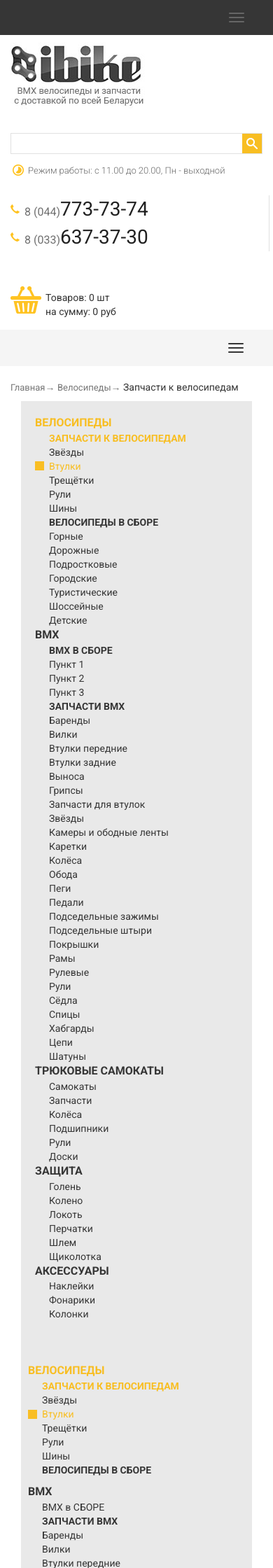
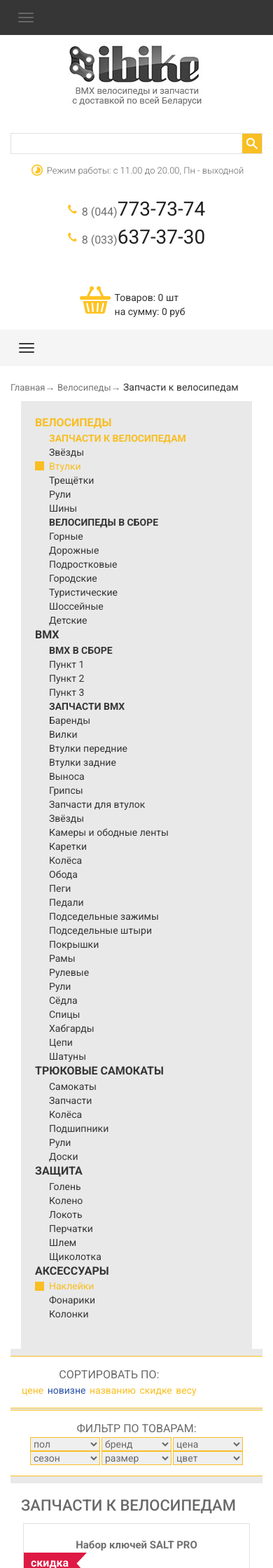
Before and after one commit to magl88/ibike, a PHP site: page /catalog.php in a window 390 px wide. Shown: the top 2240 px of the page at 70% size. Run offline with PHP 8.4, Linux system fonts and the light colour scheme; some libraries are stand-ins or nearby versions.

Commit message:
Update catalog menu Mobile header Top menu

```diff
--- a/catalog.php
+++ b/catalog.php
@@ -89,102 +89,13 @@
 					</div>
 					<a href="#item5" class="list-group-items" data-toggle="collapse" data-parent="#MainMenu" aria-expanded="true">Аксессуары</a>
 					<div class="level-2 collapse in" id="item5" aria-expanded="true">
-						<a href="" class="list-group-item2">Наклейки</a>
+						<a href="" class=" active list-group-item2">Наклейки</a>
 						<a href="" class="list-group-item2">Фонарики</a>
 						<a href="" class="list-group-item2">Колонки</a>
 					</div>
 				</div>
 			</div>
-			<!--			============================================== -->
-			<nav class="block-catalog-nav navmenu navmenu-default" role="navigation">
-				<ul class="level-1">
-					<li class="active"><a href="#">Велосипеды</a>
-						<ul class="level-2">
-							<li class="active sub-level"><a href="#">Запчасти к велосипедам</a>
-								<ul class="level-3">
-									<li><a href="#">Звёзды</a></li>
-									<li class="active"><a href="#">Втулки</a></li>
-									<li><a href="#">Трещётки</a></li>
-									<li><a href="#">Рули</a></li>
-									<li><a href="#">Шины</a></li>
-								</ul>
-							</li>
-							<li class="sub-level"><a href="#">Велосипеды в СБОРЕ</a>
-								<ul class="level-3 collapse navbar-collapse" id="bs-example-navbar-collapse-1">
-									<li><a href="#">Горные</a></li>
-									<li><a href="#">Дорожные</a></li>
-									<li><a href="#">Подростковые</a></li>
-									<li><a href="#">Городские</a></li>
-									<li><a href="#">Туристические</a></li>
-									<li><a href="#">Шоссейные</a></li>
-									<li><a href="#">Детские</a></li>
-								</ul>
-							</li>
-						</ul>
-					</li>
-					<li><a href="#">BMX</a>
-						<ul class="level-2">
-							<li><a href="#">BMX в СБОРЕ</a></li>
-							<li class="sub-level"><a href="#">Запчасти BMX</a>
-								<ul class="level-3">
-									<li><a href="#">Баренды</a></li>
-									<li><a href="#">Вилки</a></li>
-									<li><a href="#">Втулки передние</a></li>
-									<li><a href="#">Втулки задние</a></li>
-									<li><a href="#">Выноса</a></li>
-									<li><a href="#">Грипсы</a></li>
-									<li><a href="#">Запчасти для втулок</a></li>
-									<li><a href="#">Звёзды </a></li>
-									<li><a href="#">Камеры и ободные ленты</a></li>
-									<li><a href="#">Каретки</a></li>
-									<li><a href="#">Колёса</a></li>
-									<li><a href="#">Обода</a></li>
-									<li><a href="#">Пеги</a></li>
-									<li><a href="#">Педали</a></li>
-									<li><a href="#">Подседельные зажимы</a></li>
-									<li><a href="#">Подседельные штыри</a></li>
-									<li><a href="#">Покрышки</a></li>
-									<li><a href="#">Рамы</a></li>
-									<li><a href="#">Рулевые</a></li>
-									<li><a href="#">Рули</a></li>
-									<li><a href="#">Сёдла</a></li>
-									<li><a href="#">Спицы</a></li>
-									<li><a href="#">Хабгарды</a></li>
-									<li><a href="#">Цепи</a></li>
-									<li><a href="#">Шатуны</a></li>
-								</ul>
-							</li>
-						</ul>
-					</li>
-					<li><a href="#">Трюковые самокаты</a>
-						<ul class="level-2">
-							<li><a href="#">Самокаты</a></li>
-							<li><a href="#">Запчасти</a></li>
-							<li><a href="#">Колёса</a></li>
-							<li><a href="#">Подшипники</a></li>
-							<li><a href="#">Рули</a></li>
-							<li><a href="#">Доски</a></li>
-						</ul>
-					</li>
-					<li><a href="#">Защита</a>
-						<ul class="level-2">
-							<li><a href="#">Голень</a></li>
-							<li><a href="#">Колено</a></li>
-							<li><a href="#">Локоть</a></li>
-							<li><a href="#">Перчатки</a></li>
-							<li><a href="#">Шлем</a></li>
-							<li><a href="#">Щиколотка</a></li>
-						</ul>
-					</li>
-					<li><a href="#">Аксессуары</a>
-						<ul class="level-2">
-							<li><a href="#">Наклейки</a></li>
-							<li><a href="#">Фонарики</a></li>
-							<li><a href="#">Колонки</a></li>
-						</ul>
-					</li>
-				</ul>
-			</nav>
+
 		</div>
 		<div class="col-lg-9 col-md-9 main-catalog">
 			<div class="row block-sort">
--- a/css/_block-catalog.scss
+++ b/css/_block-catalog.scss
@@ -192,6 +192,9 @@
 		text-transform: uppercase;
 		background: transparent;
 	}
+	.list-group-item2.active{
+		background: url("../img/icon/icon-9.png") no-repeat 0 center transparent;
+	}
 	.list-group-item2.item-sub{
 		display: block;
 		font-weight: bold;
--- a/css/_block.scss
+++ b/css/_block.scss
@@ -38,6 +38,12 @@ header{
 		background: url("../img/icon/icon-1.png") no-repeat 3px 0 transparent;
 		font-size: 13px;
 		font-weight: 300;
+		@media (max-width:750px) {
+			border: none;
+			display: table;
+			margin-left:auto;
+			margin-right: auto;
+		}
 		span{
 			display: inline-block;
 		}
@@ -46,6 +52,12 @@ header{
 		margin-top: 25px;
 		border-right:1px solid #e1e1e1;
 		margin-right: -10px;
+		@media (max-width:750px) {
+			border: none;
+			display: table;
+			margin-left:auto;
+			margin-right: auto;
+		}
 		a{
 			display: table;
 			padding-left: 20px;
@@ -85,6 +97,12 @@ header{
 	}
 	.block-miniCart{
 		margin-top: 50px;
+		@media (max-width:750px) {
+			border: none;
+			display: table;
+			margin-left:auto;
+			margin-right: auto;
+		}
 		#dropdownCart{
 			background: url("../img/icon/icon-7.png") no-repeat 0 0 transparent;
 			padding-left: 50px;
--- a/css/style.css
+++ b/css/style.css
@@ -31,7 +31,8 @@ img {
 header .head-top-line {
   background: #363636; }
   header .head-top-line .navbar-toggle {
-    color: #fff; }
+    color: #fff;
+    float: left; }
     header .head-top-line .navbar-toggle .icon-bar {
       background: #666; }
 header .line-menu a {
@@ -60,11 +61,21 @@ header .logo {
   display: table;
   text-decoration: none;
   margin: 10px 0; }
+  @media (max-width: 750px) {
+    header .logo {
+      border: none;
+      display: table;
+      margin-left: auto;
+      margin-right: auto; } }
 header .navbar-top {
   margin-top: 10px;
   background: #f5f5f5; }
+  header .navbar-top .navbar-toggle {
+    float: left; }
   header .navbar-top .navbar-header .icon-bar {
     background: #363636; }
+  header .navbar-top .navbar-nav {
+    margin: 0; }
 header #menu-top {
   position: relative;
   padding: 0 25px; }
@@ -126,8 +137,17 @@ header #menu-top {
         margin: 0;
         padding: 0;
         list-style: none; }
+        @media (max-width: 1170px) {
+          header #menu-top .navbar-nav > li .dropdown-menu .dropdown-menu-level2 {
+            width: 33%;
+            margin-bottom: 10px; } }
+        @media (max-width: 768px) {
+          header #menu-top .navbar-nav > li .dropdown-menu .dropdown-menu-level2 {
+            width: 50%;
+            margin-bottom: 10px; } }
         header #menu-top .navbar-nav > li .dropdown-menu .dropdown-menu-level2 li {
-          padding-left: 20px; }
+          padding-left: 20px;
+          display: table; }
           header #menu-top .navbar-nav > li .dropdown-menu .dropdown-menu-level2 li:hover, header #menu-top .navbar-nav > li .dropdown-menu .dropdown-menu-level2 li.active {
             background: url("../img/icon/icon-9.png") no-repeat 3px center transparent; }
             header #menu-top .navbar-nav > li .dropdown-menu .dropdown-menu-level2 li:hover a, header #menu-top .navbar-nav > li .dropdown-menu .dropdown-menu-level2 li.active a {
@@ -258,12 +278,24 @@ header .block-workTime {
   background: url("../img/icon/icon-1.png") no-repeat 3px 0 transparent;
   font-size: 13px;
   font-weight: 300; }
+  @media (max-width: 750px) {
+    header .block-workTime {
+      border: none;
+      display: table;
+      margin-left: auto;
+      margin-right: auto; } }
   header .block-workTime span {
     display: inline-block; }
 header .block-phone {
   margin-top: 25px;
   border-right: 1px solid #e1e1e1;
   margin-right: -10px; }
+  @media (max-width: 750px) {
+    header .block-phone {
+      border: none;
+      display: table;
+      margin-left: auto;
+      margin-right: auto; } }
   header .block-phone a {
     display: table;
     padding-left: 20px;
@@ -294,6 +326,12 @@ header .block-contact {
       background: url("../img/icon/icon-6.png") no-repeat 0 center transparent; }
 header .block-miniCart {
   margin-top: 50px; }
+  @media (max-width: 750px) {
+    header .block-miniCart {
+      border: none;
+      display: table;
+      margin-left: auto;
+      margin-right: auto; } }
   header .block-miniCart #dropdownCart {
     background: url("../img/icon/icon-7.png") no-repeat 0 0 transparent;
     padding-left: 50px;
@@ -1070,6 +1108,8 @@ header .block-miniCart {
     font-size: 16px;
     text-transform: uppercase;
     background: transparent; }
+  .block-catalogMenu .list-group-item2.active {
+    background: url("../img/icon/icon-9.png") no-repeat 0 center transparent; }
   .block-catalogMenu .list-group-item2.item-sub {
     display: block;
     font-weight: bold;
--- a/css/style.scss
+++ b/css/style.scss
@@ -36,6 +36,7 @@ header{
 		background: #363636;
 		.navbar-toggle{
 			color: #fff;
+			float: left;
 			.icon-bar{
 				background: #666;
 			}
@@ -77,12 +78,24 @@ header{
 		display: table;
 		text-decoration: none;
 		margin: 10px 0;
+		@media (max-width:750px) {
+			border: none;
+			display: table;
+			margin-left:auto;
+			margin-right: auto;
+		}
 	}
 	.navbar-top{
 		margin-top: 10px;
 		background: #f5f5f5;
+		.navbar-toggle{
+			float: left;
+		}
 		.navbar-header .icon-bar{
 			background: #363636;
+		}
+		.navbar-nav{
+			margin: 0;
 		}
 	}
 	#menu-top{
@@ -90,6 +103,7 @@ header{
 		padding: 0 25px;
 		@media (max-width:768px) {padding: 0; }
 		.navbar-nav{
+
 			&>li{
 				position: inherit;
 				&.sale{
@@ -114,6 +128,7 @@ header{
 					font-size: 14px;
 					text-transform: uppercase;
 					padding: 20px 28px;
+
 					@media (max-width:1170px) {padding: 20px 17px; }
 					@media (max-width:768px) {padding: 20px 6px; }
 					&:hover{
@@ -150,8 +165,16 @@ header{
 						margin: 0;
 						padding: 0;
 						list-style: none;
+
+						@media (max-width:1170px) {
+							width: 33%;
+							margin-bottom: 10px;}
+						@media (max-width:768px) {
+							width: 50%;
+							margin-bottom: 10px;}
 						li{
 							padding-left: 20px;
+							display: table;
 							&:hover,
 							&.active{
 								background: url("../img/icon/icon-9.png") no-repeat 3px center transparent;
--- a/header.php
+++ b/header.php
@@ -103,7 +103,7 @@
 				<div class="collapse navbar-collapse" id="menu-top">
 					<ul class="nav navbar-nav">
 						<li class="item "><a href="/">Главная</a></li>
-						<li class="item "><a href="/catalog.php">Велосипеды</a></li>
+						<li class="item "><a href="#">Велосипеды</a></li>
 						<li class="item active"><a href="#" class="dropdown-toggle" data-toggle="dropdown" role="button" aria-haspopup="true" aria-expanded="false">BMX</a>
 						<div class="dropdown-menu dropdown-menu-left">
 							<div class="container">
@@ -121,6 +121,7 @@
 												<li><a href="#">Втулки задние</a></li>
 												<li><a href="#">Выноса</a></li>
 												<li><a href="#">Грипсы</a></li>
+
 											</ul>
 											<ul class="dropdown-menu-level2">
 												<li><a href="#">Запчасти для втулок</a></li>
@@ -128,6 +129,7 @@
 												<li><a href="#">Камеры и ободные ленты</a></li>
 												<li><a href="#">Каретки</a></li>
 												<li><a href="#">Колёса</a></li>
+												<li><a href="#">Колодки</a></li>
 											</ul>
 											<ul class="dropdown-menu-level2">
 												<li><a href="#">Обода</a></li>
@@ -150,7 +152,6 @@
 												<li><a href="#">Хабгарды</a></li>
 											</ul>
 										</div>
-
 									</div>
 									<div class="col-lg-2">
 										<div class="block-topProd">
@@ -165,7 +166,7 @@
 							</div>
 						</div>
 						</li>
-						<li class="item "><a href="/product.php">Трюковые самокаты</a></li>
+						<li class="item "><a href="#">Трюковые самокаты</a></li>
 						<li class="item "><a href="#">Защита</a></li>
 						<li class="item "><a href="#">аксессуары</a></li>
 						<li class="item "><a href="#">Бренды</a></li>
--- a/js/custom.js
+++ b/js/custom.js
@@ -10,6 +10,7 @@ jQuery.fn.equivalent = function (){
 // jQuery('footer .container .row>div').equivalent(); // вызов скрипта
 jQuery('.block-newProduct .item').equivalent(); // вызов скрипта
 jQuery('.itemProduct').equivalent(); // вызов скрипта
+// jQuery('#menu-top .row .dropdown-menu-level2').equivalent(); // вызов скрипта
 jQuery('.block-soc .row > div').equivalent(); // вызов скрипта
 // ========================================
 $('.bxslider').bxSlider({
```
Also changed, not shown: 1 other file.
